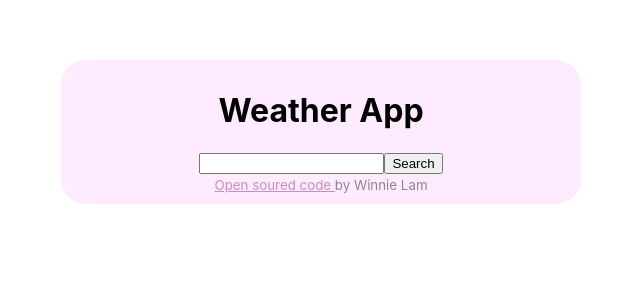
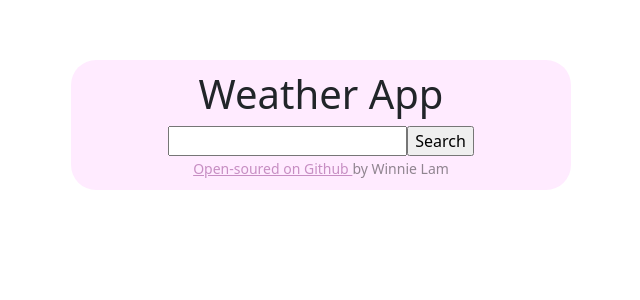
Before and after one commit to Winniee356/Weather-React, a React (Create React App) app: page / in a window 1280 px wide. Shown: the top 300 px of the page, without its empty margins (319-959 px from the left). Built offline with nearby package versions, Linux system fonts and the light colour scheme.

Commit message:
Added Bootstrap

```diff
--- a/package.json
+++ b/package.json
@@ -7,6 +7,7 @@
     "@testing-library/react": "^13.3.0",
     "@testing-library/user-event": "^13.5.0",
     "axios": "^0.27.2",
+    "bootstrap": "^5.1.3",
     "react": "^18.1.0",
     "react-dom": "^18.1.0",
     "react-scripts": "^5.0.1",
--- a/src/App.js
+++ b/src/App.js
@@ -10,7 +10,7 @@ function App() {
         <Weather/>
       </div>
       <small>
-  <a href="https://github.com/Winniee356/Weather-React" rel="noreferrer" target="_blank">Open soured code </a>
+  <a href="https://github.com/Winniee356/Weather-React" rel="noreferrer" target="_blank">Open-soured on Github </a>
        by Winnie Lam
           </small>
     </div>
--- a/src/index.js
+++ b/src/index.js
@@ -1,6 +1,7 @@
 import React from 'react';
 import ReactDOM from 'react-dom/client';
 import './index.css';
+import 'bootstrap/dist/css/bootstrap.css';
 import App from './App';
 import reportWebVitals from './reportWebVitals';
 
```
Also changed, not shown: 1 other file (tests, documents, lock files or other folders).
